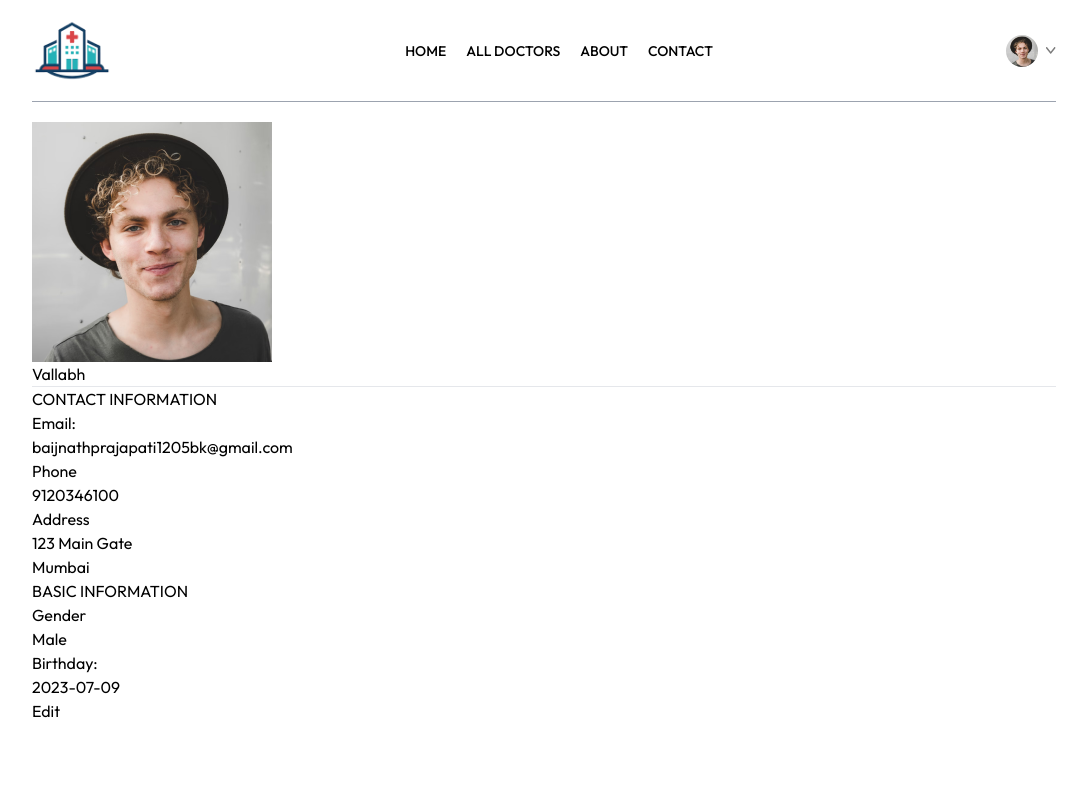
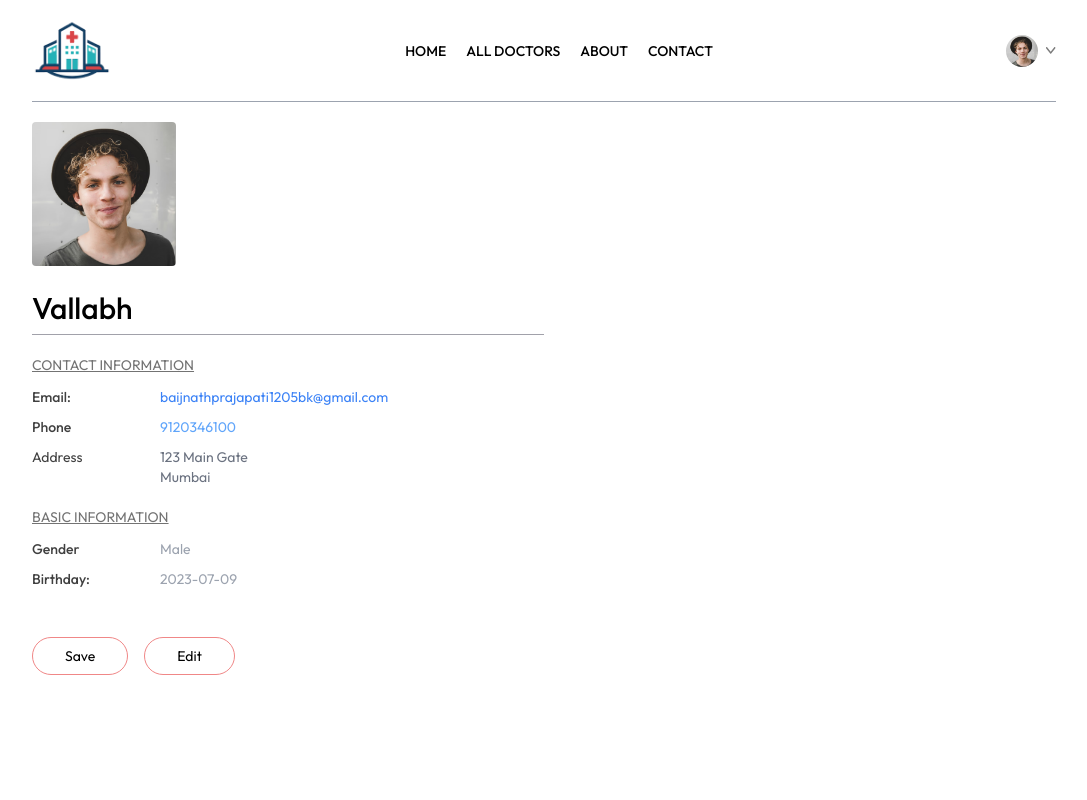
Before and after one commit to Vallab1/Hospital-Appointment, a React (Vite) app: page /my-profile in a window 1280 px wide. Shown: the top 800 px of the page, without its empty margins (96-1183 px from the left). Built offline with nearby package versions, Linux system fonts and the light colour scheme; the HTML template or start-up script is replaced by a standard one.

Commit message:
Add file

```diff
--- a/src/pages/MyProfile.jsx
+++ b/src/pages/MyProfile.jsx
@@ -20,35 +20,35 @@ const MyProfile = () => {
   const [isEdit, setIsEdit] = useState(false);
 
   return (
-    <div>
-      <img src={userData.image} alt="" />
+    <div className='max-w-lg flex flex-col gap-2 text-sm'>
+      <img className='w-36 rounded' src={userData.image} alt="" />
 
       {
         isEdit ?
-          <input type="text" value={userData.name} onChange={e => setUserData(prev => ({ ...prev, name: e.target.value }))} />
-          : <p>{userData.name}</p>
+          <input className='bg-gray-50 text-3xl font medium max-w-60 mt-4' type="text" value={userData.name} onChange={e => setUserData(prev => ({ ...prev, name: e.target.value }))} />
+          : <p className='font-medium text-3xl text-neutral mt-4'>{userData.name}</p>
       }
-      <hr />
+      <hr className='bg-zinc-400 h-[1px] border-none'/>
       <div>
-        <p>CONTACT INFORMATION</p>
-        <div>
-          <p>Email:</p>
-          <p>{userData.email}</p>
-          <p>Phone</p>
+        <p className='text-neutral-500 underline mt-3'>CONTACT INFORMATION</p>
+        <div className='grid grid-cols-[1fr_3fr] gap-y-2.5 mt-3 text-neutral-700'>
+          <p className='font-medium'>Email:</p>
+          <p className='text-blue-500'>{userData.email}</p>
+          <p className='font-medium'>Phone</p>
           {
             isEdit ?
-              <input type="text" value={userData.phone} onChange={e => setUserData(prev => ({ ...prev, phone: e.target.value }))} />
-              : <p>{userData.phone}</p>
+              <input className='bg-gray-100 max-w-52' type="text" value={userData.phone} onChange={e => setUserData(prev => ({ ...prev, phone: e.target.value }))} />
+              : <p className='text-blue-400'>{userData.phone}</p>
           }
           <p>Address</p>
           {
             isEdit ?
               <p>
-                <input type="text" onChange={(e) => setUserData(prev => ({ ...prev, address: { ...prev.address, street: e.target.value } }))} value={userData.address.street} />
+                <input className='bg-gray-50' type="text" onChange={(e) => setUserData(prev => ({ ...prev, address: { ...prev.address, street: e.target.value } }))} value={userData.address.street} />
                 <br />
-                <input type="text" onChange={(e) => setUserData(prev => ({ ...prev, address: { ...prev.address, city: e.target.value } }))} value={userData.address.city} />
+                <input className='bg-gray-50' type="text" onChange={(e) => setUserData(prev => ({ ...prev, address: { ...prev.address, city: e.target.value } }))} value={userData.address.city} />
               </p>
-              : <p>
+              : <p className='text-gray-500'>
                 {
                   userData.address.street
                 }
@@ -61,31 +61,35 @@ const MyProfile = () => {
         </div>
       </div>
       <div>
-        <p>BASIC INFORMATION</p>
-        <div>
-          <p>Gender</p>
+        <p className='text-neutral-500 underline mt-3'>BASIC INFORMATION</p>
+        <div className='grid grid-cols-[1fr_3fr] gap-y-2.5 mt-3 text-neutral-700'>
+          <p className='font-medium'>Gender</p>
            {
             isEdit
-            ?<select onChange={(e) => setUserData (prev => ({...prev, gender: e.target.value}))} value={userData.gender}>
+            ?<select className='max-w-20 bg-gray-100' onChange={(e) => setUserData (prev => ({...prev, gender: e.target.value}))} value={userData.gender}>
               <option value="male">Male</option>
               <option value="female">Female</option>
             </select>
-              : <p>{userData.gender}</p>
+              : <p className='text-gray-400'>{userData.gender}</p>
           }
-          <p>Birthday:</p>
+          <p className='font-medium'>Birthday:</p>
           {
             isEdit
-            ?<input type="date" onChange={(e) => setUserData(prev => ({...prev,dob: e.target.value}))} value={userData.dob}/>
-            : <p>{userData.dob}</p>
+            ?<input className='max-w-28 bg-gray-100' type="date" onChange={(e) => setUserData(prev => ({...prev,dob: e.target.value}))} value={userData.dob}/>
+            : <p className='text-gray-400'>{userData.dob}</p>
           }
         </div>
       </div>
-      <div>
+      {/* <div className='mt-10'>
         {
           isEdit
-          ? <button onClick={() => setIsEdit(false)}>Save Information</button>
-          : <button onClick={() => setIsEdit(true)}>Edit</button>
+          ? <button className='border border-primary px-8 py-2 rounded-full' onClick={() => setIsEdit(false)}>Save Information</button>
+          : <button className='border border-primary px-8 py-2 rounded-full' onClick={() => setIsEdit(true)}>Edit</button>
         }
+      </div> */}
+      <div className='w-10 mt-10 grid grid-cols-[1fr_1fr] gap-4 '>
+        <button className='border border-primary px-8 py-2 rounded-full hover:bg-primary hover:text-white transition-all' onClick={() => setIsEdit(false)}>Save</button>
+        <button className='border border-primary px-8 py-2 rounded-full hover:bg-primary hover:text-white transition-all' onClick={() => setIsEdit(true)}>Edit</button>
       </div>
 
     </div>
```
